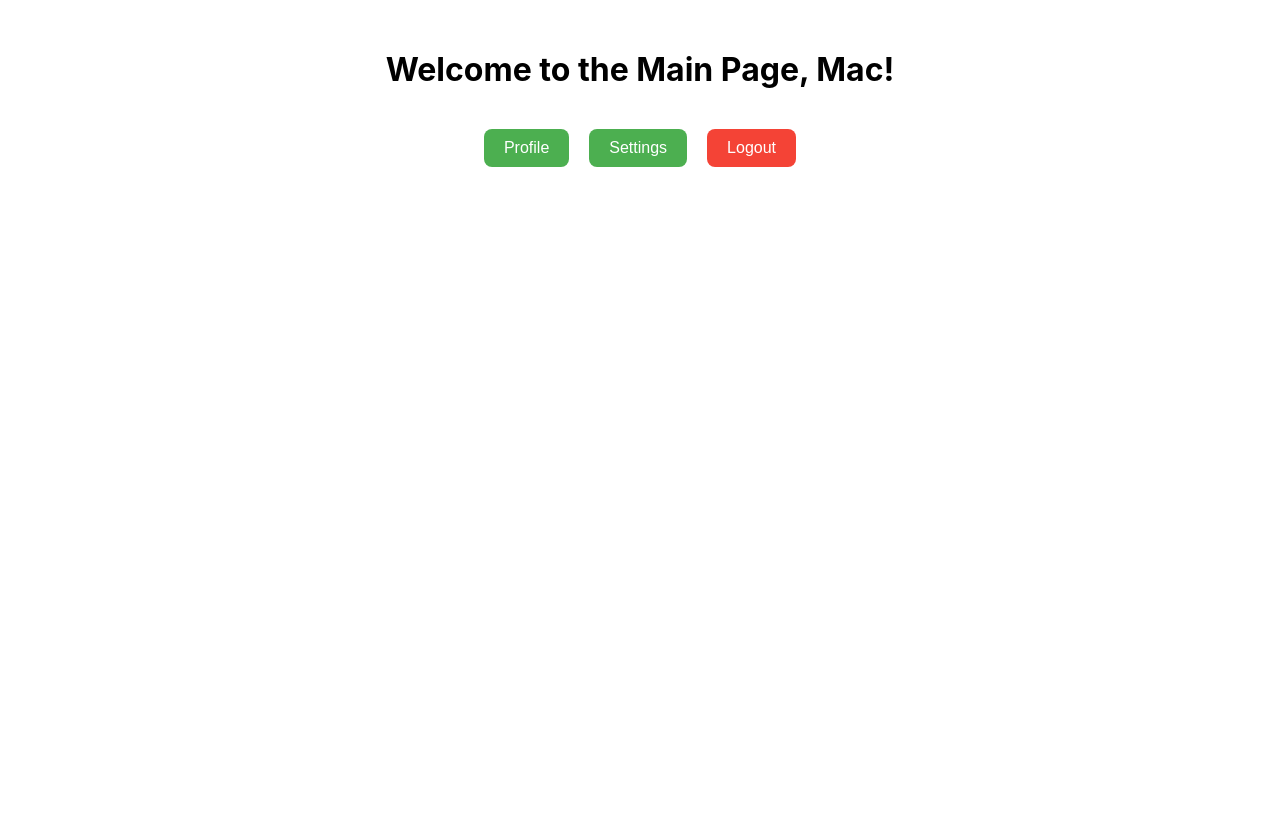
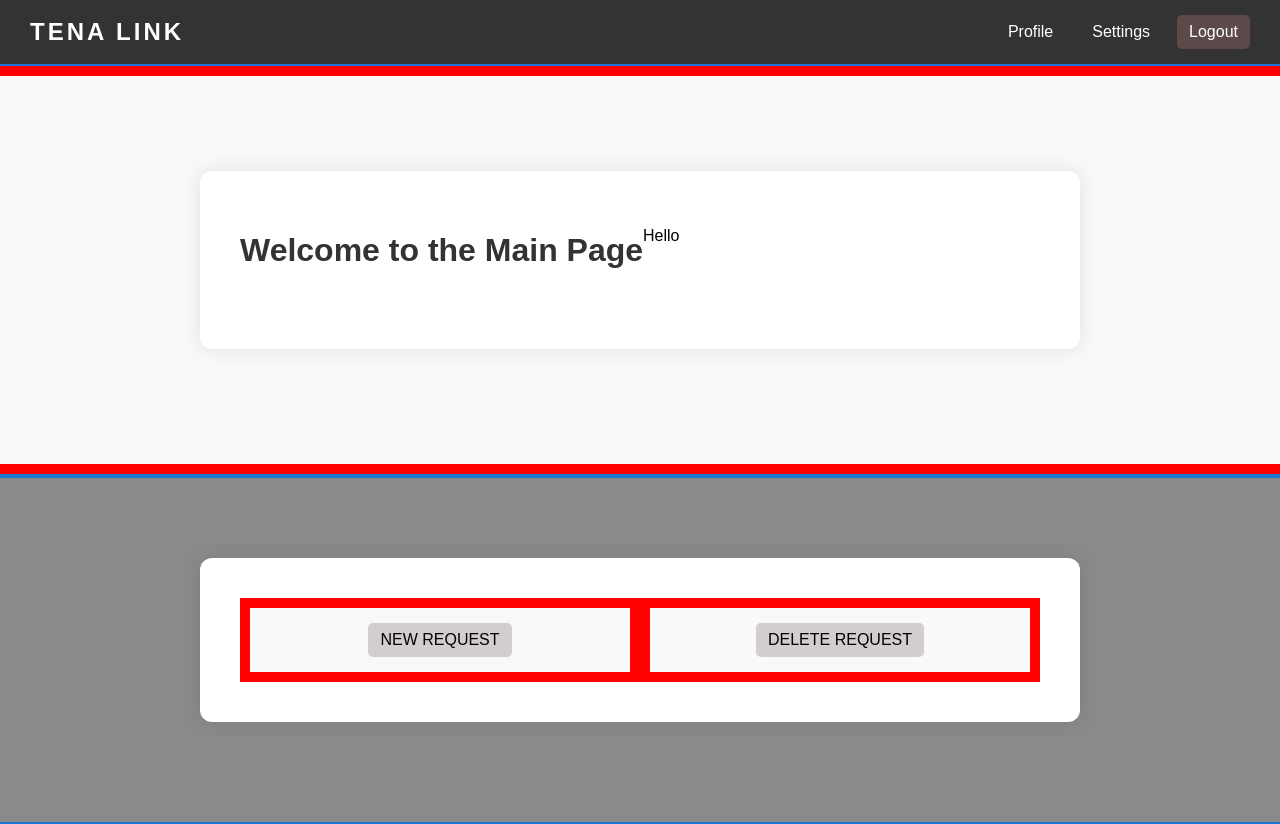
Before and after one commit to linamandresy/tenalink, a React (Create React App) app in the folder frontend/: page / in a window 1280 px wide. Before the commit the page ends 800 px from the top, so only its background shows below. Built offline with nearby package versions, Linux system fonts and the light colour scheme.

Commit message:
Jaturaput_Update2: Main Page adding 2 buttons
1. New Request
2. Delete Request

```diff
--- a/frontend/src/Decoration/Main_Page.css
+++ b/frontend/src/Decoration/Main_Page.css
@@ -1,7 +1,13 @@
 /* Main_Page.css */
-.main-container {
+.main-content {
   text-align: center;
-  margin-top: 50px;
+  margin: 100px auto;
+  background-color: white;       /* ✅ White box */
+  width: 100%;
+  max-width: 800px;
+  padding: 40px;
+  border-radius: 12px;
+  box-shadow: 0px 0px 20px rgba(0, 0, 0, 0.1);
 }
 
 .main-header {
@@ -44,3 +50,110 @@
 .logout-button:hover {
   transform: scale(1.05);
 }
+/*Row Column========================================*/
+/* Reusable Row */
+.row1 {
+  display: flex;
+  flex-wrap: wrap;
+  border: 2px solid #1976d2;
+  margin: 0 -15px;
+  background-color: #8a8a8a;
+}
+
+/* Reusable Column */
+.column1 {
+  padding: 15px;
+  max-width: 100%;
+  flex: 1;
+  box-sizing: border-box;
+  border: 10px solid #ff0000;
+  background-color: #f9f9f9;
+}
+
+/* Optional: Column size helpers */
+.col-1 { flex: 1; }
+.col-2 { flex: 2; }
+.col-3 { flex: 3; }
+
+/*Navigation bar========================================*/
+
+/* Main_Page.css */
+
+.main-container {
+  font-family: Arial, sans-serif;
+}
+
+.navbar {
+  display: flex;
+  justify-content: space-between;
+  align-items: center;
+  background-color: #333;
+  padding: 15px 30px;
+  color: white;
+}
+
+.navbar-logo {
+  font-size: 1.5rem;
+  font-weight: bold;
+  letter-spacing: 3px;
+}
+
+.navbar-links {
+  display: flex;
+  gap: 15px;
+}
+
+.nav-button {
+  background: none;
+  border: none;
+  color: white;
+  font-size: 1rem;
+  cursor: pointer;
+  padding: 8px 12px;
+  transition: background-color 0.3s ease;
+  border-radius: 5px;
+}
+
+.nav-button:hover {
+  background-color: #555;
+}
+
+.logout {
+  background-color: #5c4a4a;
+  color: white;
+}
+
+.logout:hover {
+  background-color: #2f2525;
+}
+
+.main-content {
+  text-align: center;
+  display: flex;
+  width: 100%;
+  margin-top: 80px;
+}
+
+.main-header {
+  font-size: 2rem;
+  color: #333;
+}
+
+
+/*=============================*/
+
+.request-button {
+  background-color: #d3cdcd;
+  border: none;
+  color: rgb(0, 0, 0);
+  font-size: 1rem;
+  cursor: pointer;
+  padding: 8px 12px;
+  transition: background-color 0.3s ease;
+  border-radius: 5px;
+}
+
+.request-button:hover {
+  background-color: #696666;
+  color: rgb(255, 255, 255);
+}
--- a/frontend/src/Page/Main_Page.jsx
+++ b/frontend/src/Page/Main_Page.jsx
@@ -1,34 +1,58 @@
 import { useNavigate } from "react-router-dom";
 import { useEffect } from "react";
-import "../Decoration/Main_Page.css"; // Import the CSS file
+import "../Decoration/Main_Page.css"; // Make sure CSS matches the layout
 
 const MainPage = () => {
   const navigate = useNavigate();
 
   const handleLogout = () => {
-    navigate("/");
+    navigate("/login");
   };
 
   useEffect(() => {
-    // if (!localStorage.getItem("token")) {
-    //   navigate("/");
-    // }
+    // Add auth logic here if needed
   }, [navigate]);
 
   return (
     <div className="main-container">
-      <h1 className="main-header">Welcome to the Main Page, Mac!</h1>
+      <nav className="navbar">
+        <div className="navbar-logo">TENA LINK</div>
+        <div className="navbar-links">
+          <button className="nav-button" onClick={() => alert("Go to Profile")}>
+            Profile
+          </button>
+          <button className="nav-button" onClick={() => alert("Go to Settings")}>
+            Settings
+          </button>
+          <button className="nav-button logout" onClick={handleLogout}>
+            Logout
+          </button>
+        </div>
+      </nav>
 
-      <div className="button-group">
-        <button className="main-button" onClick={() => alert("Go to Profile")}>
-          Profile
-        </button>
-        <button className="main-button" onClick={() => alert("Go to Settings")}>
-          Settings
-        </button>
-        <button className="logout-button" onClick={handleLogout}>
-          Logout
-        </button>
+    <div className="row1">
+        <div className="column1">
+            <div className="main-content">
+                <h1 className="main-header">Welcome to the Main Page</h1>
+                <p>Hello</p>
+            </div>
+        </div>
+    </div>
+
+    <div className="row1">
+        <div className="main-content">
+            <div className="column1">
+                <button className="request-button" onClick={() => alert("Go to Settings")}>
+                    NEW REQUEST
+                </button>
+            </div>
+
+            <div className="column1">
+                <button className="request-button" onClick={() => alert("Go to Settings")}>
+                    DELETE REQUEST
+                </button>
+            </div>
+        </div>
       </div>
     </div>
   );
```
